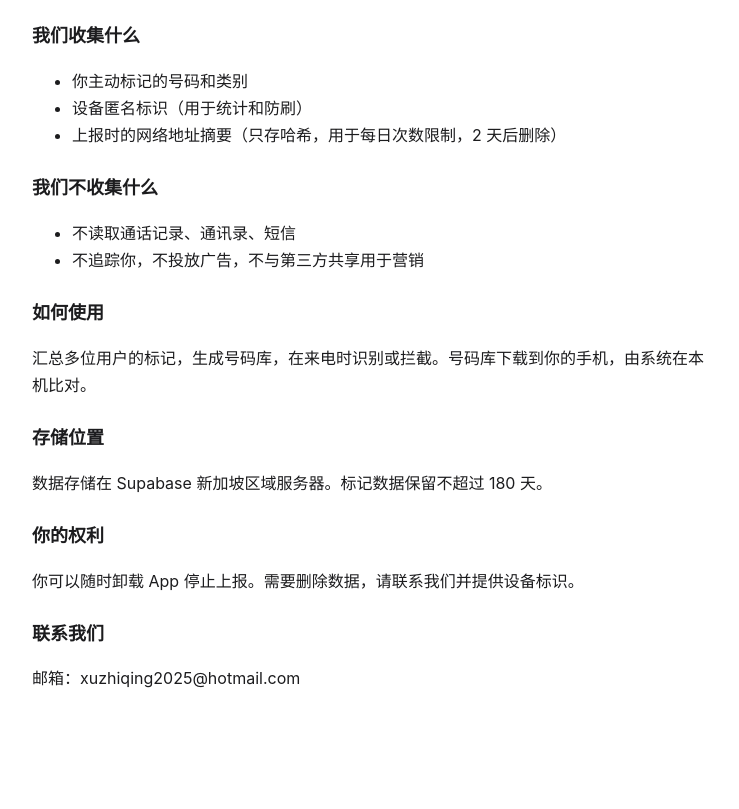
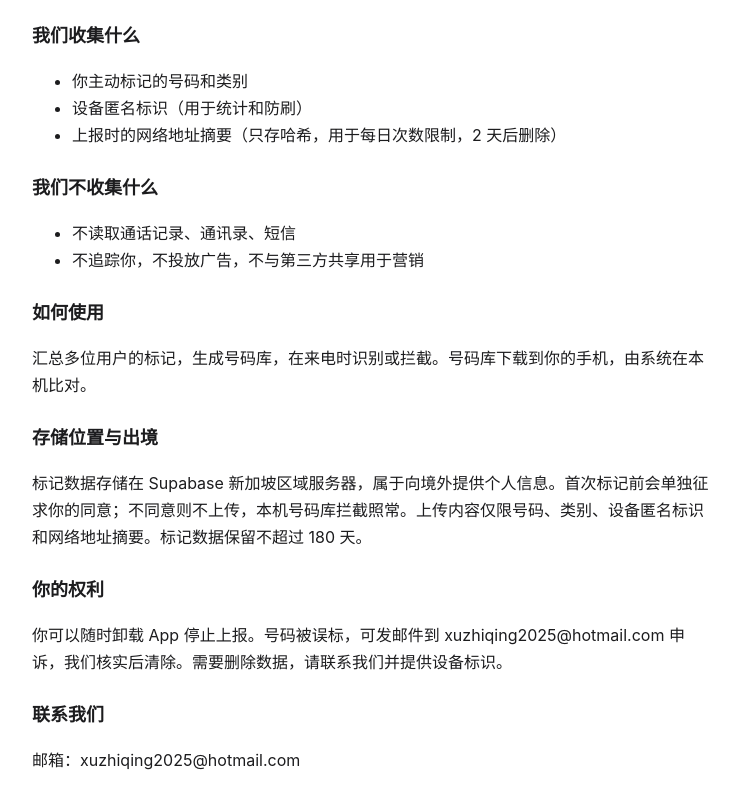
Before and after one commit to xuzhiqing2014-rgb/guardmycall-web, a plain HTML site: page privacy.html in a window 1280 px wide. Shown: the part 127-936 px from the top of the page, without its empty margins (268-1007 px from the left). Before the commit the page ends 860 px from the top, so only its background shows below. Drawn offline with Linux system fonts and the light colour scheme.

Commit message:
误标申诉、跨境存储同意

```diff
--- a/privacy.html
+++ b/privacy.html
@@ -4,7 +4,7 @@
 <h2>我们收集什么</h2><ul><li>你主动标记的号码和类别</li><li>设备匿名标识（用于统计和防刷）</li><li>上报时的网络地址摘要（只存哈希，用于每日次数限制，2 天后删除）</li></ul>
 <h2>我们不收集什么</h2><ul><li>不读取通话记录、通讯录、短信</li><li>不追踪你，不投放广告，不与第三方共享用于营销</li></ul>
 <h2>如何使用</h2><p>汇总多位用户的标记，生成号码库，在来电时识别或拦截。号码库下载到你的手机，由系统在本机比对。</p>
-<h2>存储位置</h2><p>数据存储在 Supabase 新加坡区域服务器。标记数据保留不超过 180 天。</p>
-<h2>你的权利</h2><p>你可以随时卸载 App 停止上报。需要删除数据，请联系我们并提供设备标识。</p>
+<h2>存储位置与出境</h2><p>标记数据存储在 Supabase 新加坡区域服务器，属于向境外提供个人信息。首次标记前会单独征求你的同意；不同意则不上传，本机号码库拦截照常。上传内容仅限号码、类别、设备匿名标识和网络地址摘要。标记数据保留不超过 180 天。</p>
+<h2>你的权利</h2><p>你可以随时卸载 App 停止上报。号码被误标，可发邮件到 xuzhiqing2025@hotmail.com 申诉，我们核实后清除。需要删除数据，请联系我们并提供设备标识。</p>
 <h2>联系我们</h2><p>邮箱：xuzhiqing2025@hotmail.com</p>
 </body></html>
```
Also changed, not shown: index.html (+1 -1 lines), terms.html (+1 -0 lines).
